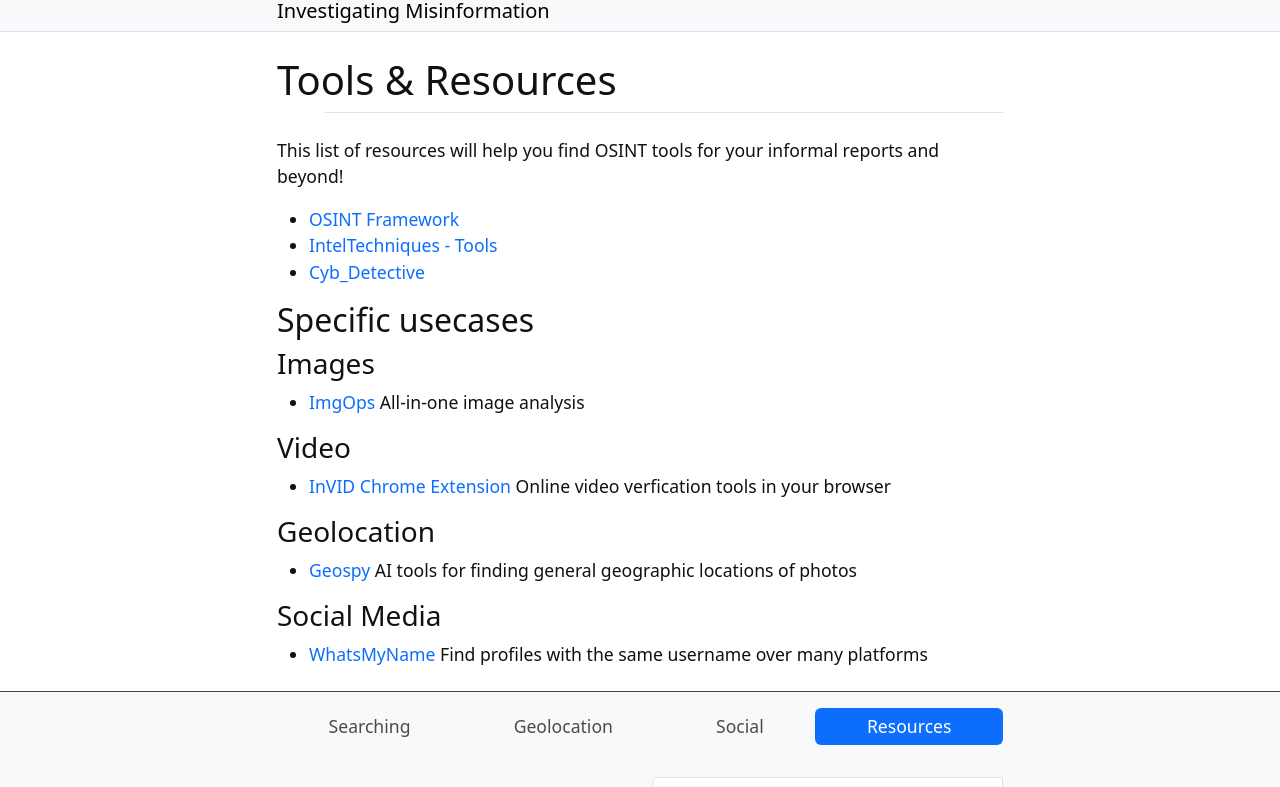
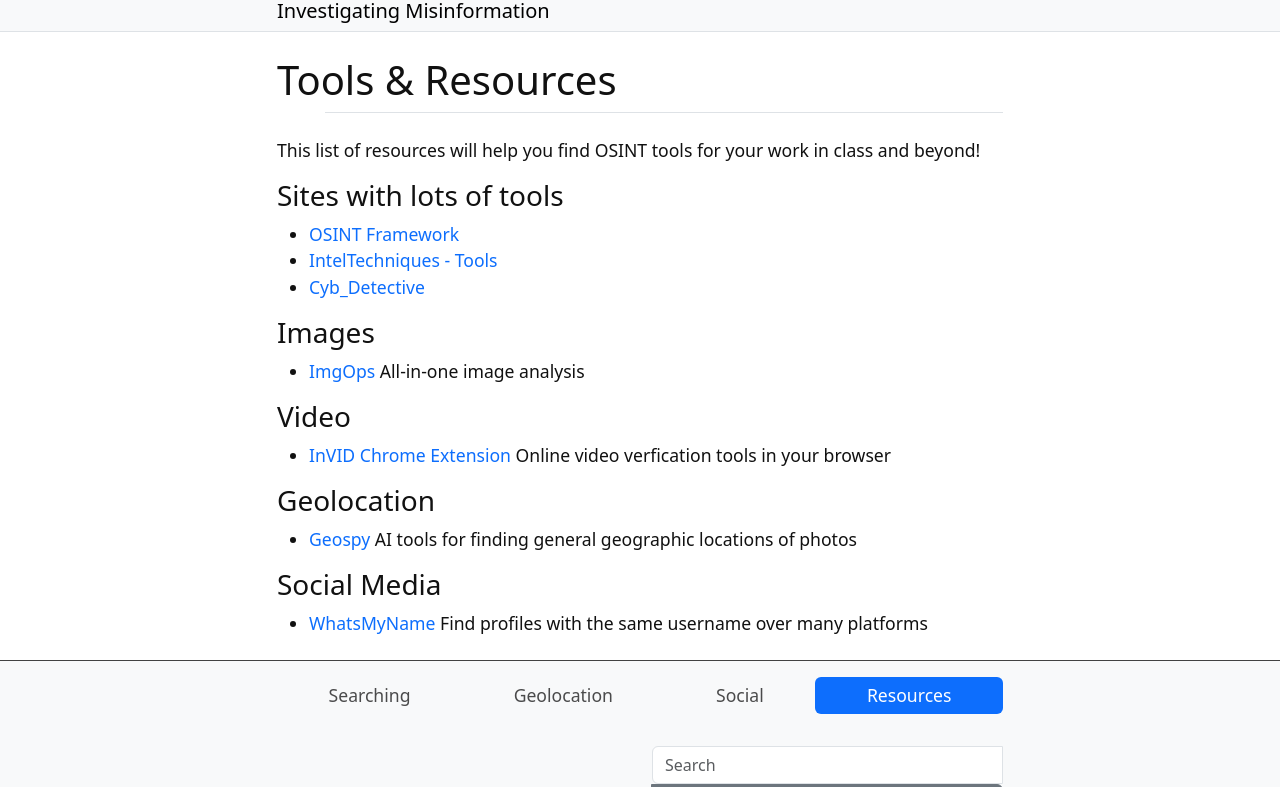
Before and after one commit to elsewhither/misinfo-osint-workshop, a Jekyll site: the page built from content/4-resources.md, in a window 1280 px wide, cut to the strip 121-908 px from the top of the page. Built offline with Jekyll 4.4.1, drawn with Linux system fonts in a browser that asks for light colours.

Commit message:
Update 4-resources.md

```diff
--- a/content/4-resources.md
+++ b/content/4-resources.md
@@ -3,13 +3,14 @@ title: Tools & Resources
 nav: Resources
 ---
 
- This list of resources will help you find OSINT tools for your informal reports and beyond!
+ This list of resources will help you find OSINT tools for your work in class and beyond!
+
+### Sites with lots of tools
 
 - [OSINT Framework](https://osintframework.com/)
 - [IntelTechniques - Tools](https://inteltechniques.com/tools/)
 - [Cyb_Detective](https://github.com/cipher387/osint_stuff_tool_collection)
 
-## Specific usecases
 
 ### Images
 
```
